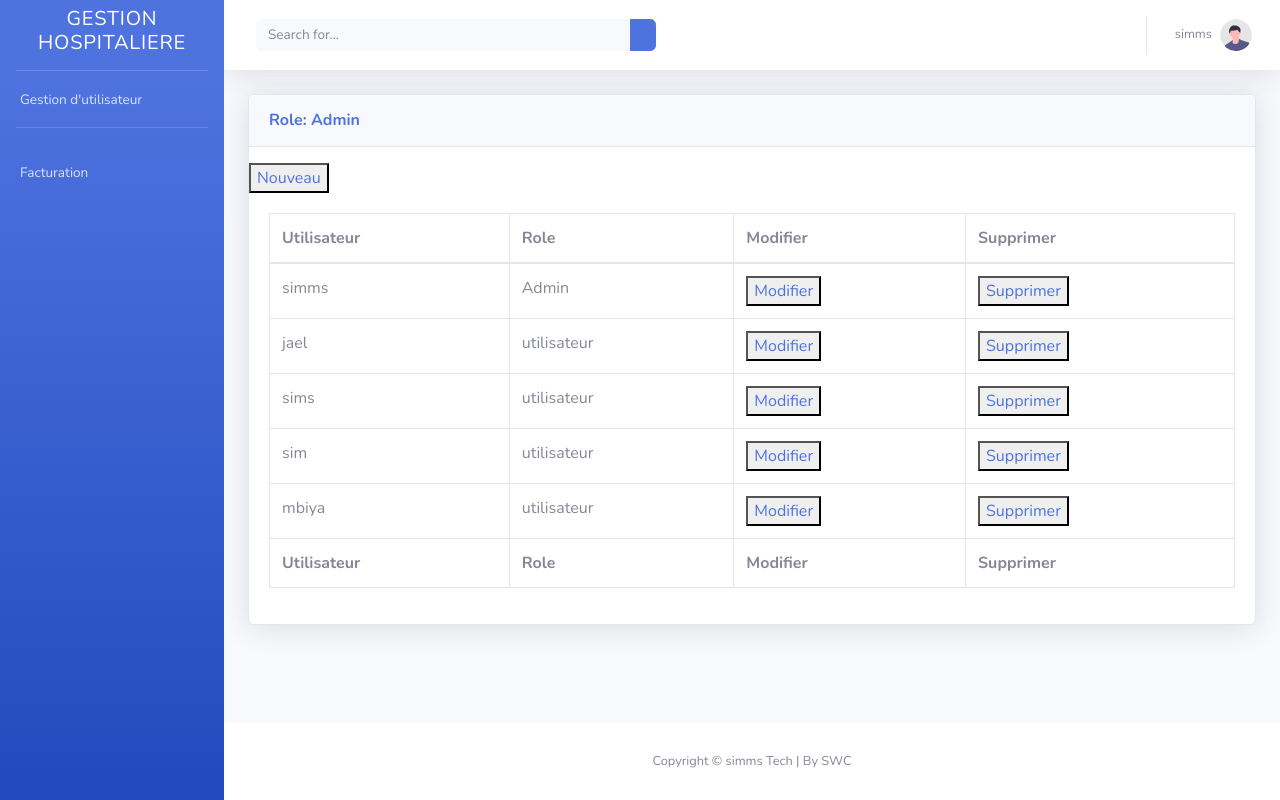
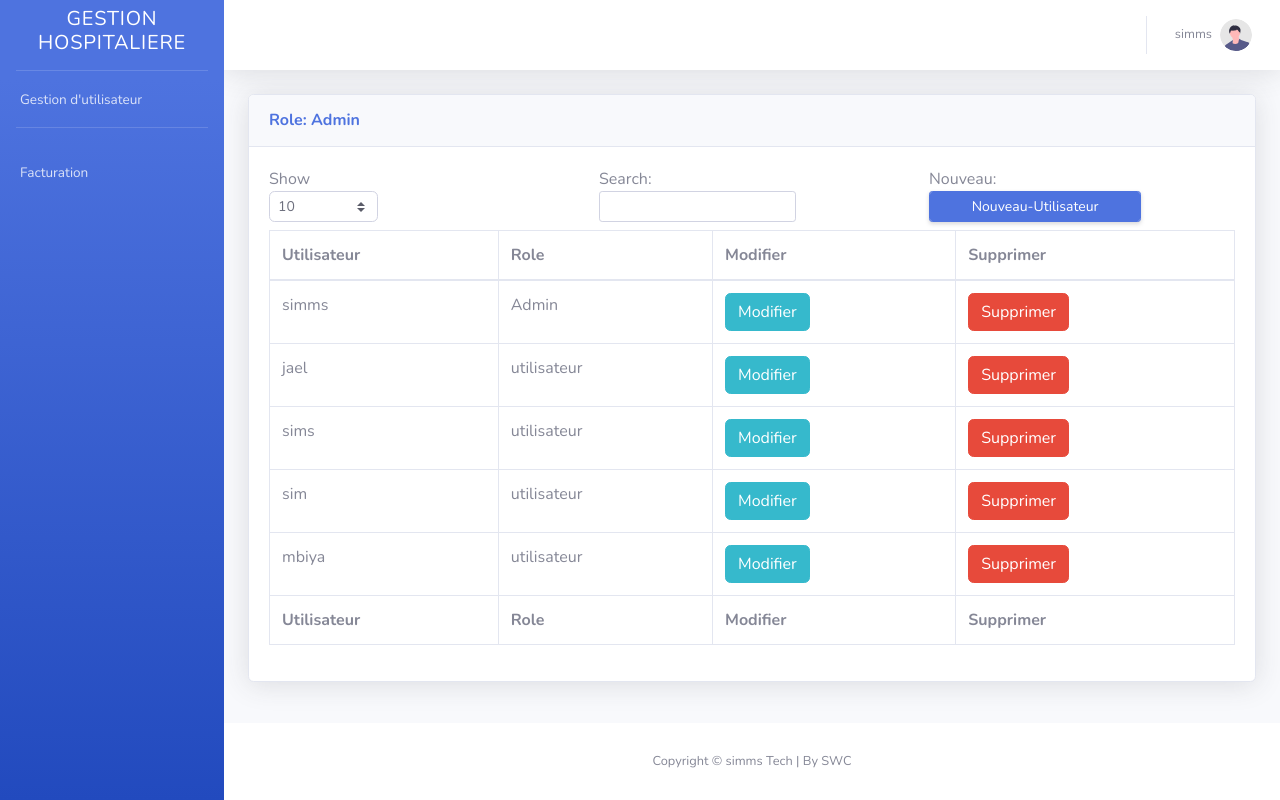
Before and after one commit to Samy-Mbiya/GESTION-HOSPITALIAIRE, a Django app: page /profil/ in a window 1280 px wide. Run offline with Django 5.2, Linux system fonts and the light colour scheme; a user stored in the database is signed in; data comes from the database, SQL or seed files in the repository; both versions use the stored data as it was after the commit; some libraries are stand-ins or nearby versions.

Commit message:
Style Register USER and Update USER

```diff
--- a/src/accounts/templates/accounts/profil_admin.html
+++ b/src/accounts/templates/accounts/profil_admin.html
@@ -10,10 +10,22 @@
         <div class="card-header py-3">
             <h6 class="m-0 font-weight-bold text-primary">Role: {{request.user.utilisateur.role}}</h6>
         </div>
-        <div class="mt-3 text-left">
-            <button type="submit"><a href="{% url 'register' %}" class="text-decoration-none">Nouveau</a> </button>
-        </div>
             <div class="card-body">
+                     <div class="row">
+                         <div class="col-sm-12 col-md-4">
+                             <div class="dataTables_length" id="dataTable_length">
+                                 <label>Show <select name="dataTable_length" aria-controls="dataTable" class="custom-select custom-select-sm form-control form-control-sm"><option value="10">10</option><option value="25">25</option><option value="50">50</option><option value="100">100</option></select></label>
+                             </div>
+                         </div>
+                         <div class="col-sm-12 col-md-4">
+                             <div id="dataTable_filter" class="dataTables_filter"><label>Search:<input type="search" class="form-control form-control-sm" placeholder="" aria-controls="dataTable"></label>
+                             </div>
+                         </div>
+                         <div class="col-sm-12 col-md-4">
+                             <div  class="dataTables_filter"><label>Nouveau:<a href="{% url 'register' %}" class="d-none d-sm-inline-block btn btn-sm btn-primary shadow-sm form-control form-control-sm">Nouveau-Utilisateur</a></label>
+                             </div>
+                         </div>
+                     </div>
                 <div class="table-responsive">
                     <table class="table table-bordered" id="dataTable" width="100%" cellspacing="0">
                         <thead>
@@ -38,10 +50,11 @@
                                     <td>{{ utilisateur.user.username }}</td>
                                     <td>{{ utilisateur.role }}</td>
                                      <td>
-                                      <button type="submit"><a href="{% url 'modifier_utilisateur' utilisateur.id %}">Modifier</a></button>
+
+                                      <a href="{% url 'modifier_utilisateur' utilisateur.id %}" class="btn btn-info btn-icon-split"><span class="text">Modifier</span></a>
                                     </td>
                                     <td>
-                                       <button type="submit"><a href="{% url 'supprimer_utilisateur' utilisateur.id %}">Supprimer</a></button>
+                                       <a href="{% url 'supprimer_utilisateur' utilisateur.id %}" class="btn btn-danger btn-icon-split"><span class="text">Supprimer</span></a>
                                     </td>
                                 </tr>
                               {% endfor %}
--- a/src/accounts/views.py
+++ b/src/accounts/views.py
@@ -11,7 +11,7 @@ def register(request):
         form = RegisterForm(request.POST)
         if form.is_valid():
             form.save()
-            return redirect('login')
+            return redirect('profil')
     else:
         form = RegisterForm()
     return render(request, 'accounts/register.html', {'form': form})
--- a/src/templates/base.html
+++ b/src/templates/base.html
@@ -11,6 +11,7 @@
 
         <!-- Custom fonts for this template -->
         <link rel="stylesheet" href="{% static 'css/sb-admin-2.min.css' %}"  type="text/css">
+        <link rel="stylesheet" href="{% static 'css/sb-admin-2.css' %}"  type="text/css">
         <link
             href="https://fonts.googleapis.com/css?family=Nunito:200,200i,300,300i,400,400i,600,600i,700,700i,800,800i,900,900i"
             rel="stylesheet">
@@ -62,20 +63,6 @@
                         <button id="sidebarToggleTop" class="btn btn-link d-md-none rounded-circle mr-3">
                             <i class="fa fa-bars"></i>
                         </button>
-
-                        <!-- Topbar Search -->
-                        <form
-                            class="d-none d-sm-inline-block form-inline mr-auto ml-md-3 my-2 my-md-0 mw-100 navbar-search">
-                            <div class="input-group">
-                                <input type="text" class="form-control bg-light border-0 small" placeholder="Search for..."
-                                    aria-label="Search" aria-describedby="basic-addon2">
-                                <div class="input-group-append">
-                                    <button class="btn btn-primary" type="button">
-                                        <i class="fas fa-search fa-sm"></i>
-                                    </button>
-                                </div>
-                            </div>
-                        </form>
 
                         <!-- Topbar Navbar -->
                         <ul class="navbar-nav ml-auto">
```
Also changed, not shown: src/accounts/templates/accounts/modifier_utilisateur.html (+17 -5 lines), src/accounts/templates/accounts/register.html (+18 -5 lines), src/static/css/style.css (+14 -0 lines), src/db.sqlite3.
